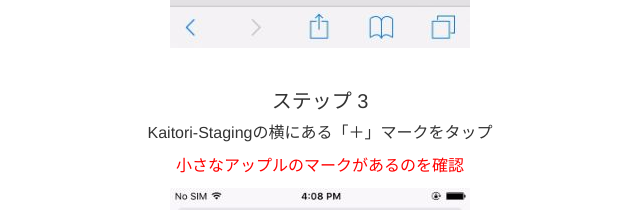
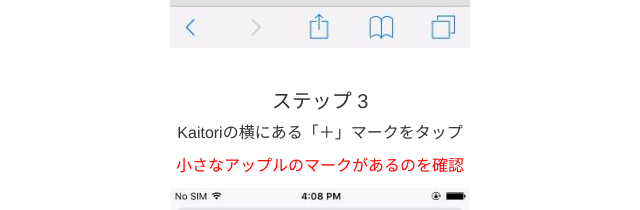
Before and after one commit to PGApps/39apps-kaitori-website, a plain HTML site: page testfairyguest/ios.html in a window 1280 px wide. Shown: the part 1760-1970 px from the top of the page, without its empty margins (320-960 px from the left). Drawn offline with nearby package versions, Linux system fonts and the light colour scheme.

Commit message:
fix iOS
fix iOS

```diff
--- a/testfairyguest/ios.html
+++ b/testfairyguest/ios.html
@@ -76,7 +76,7 @@
         <img src ="img/1.jpg" />
 
         <h2>ステップ 3</h2>
-        <p>Kaitori-Stagingの横にある「＋」マークをタップ</p>
+        <p>Kaitoriの横にある「＋」マークをタップ</p>
         <p><span style="color:red;">小さなアップルのマークがあるのを確認</span></p>
         <img src ="img/2.jpg" />
 
```
